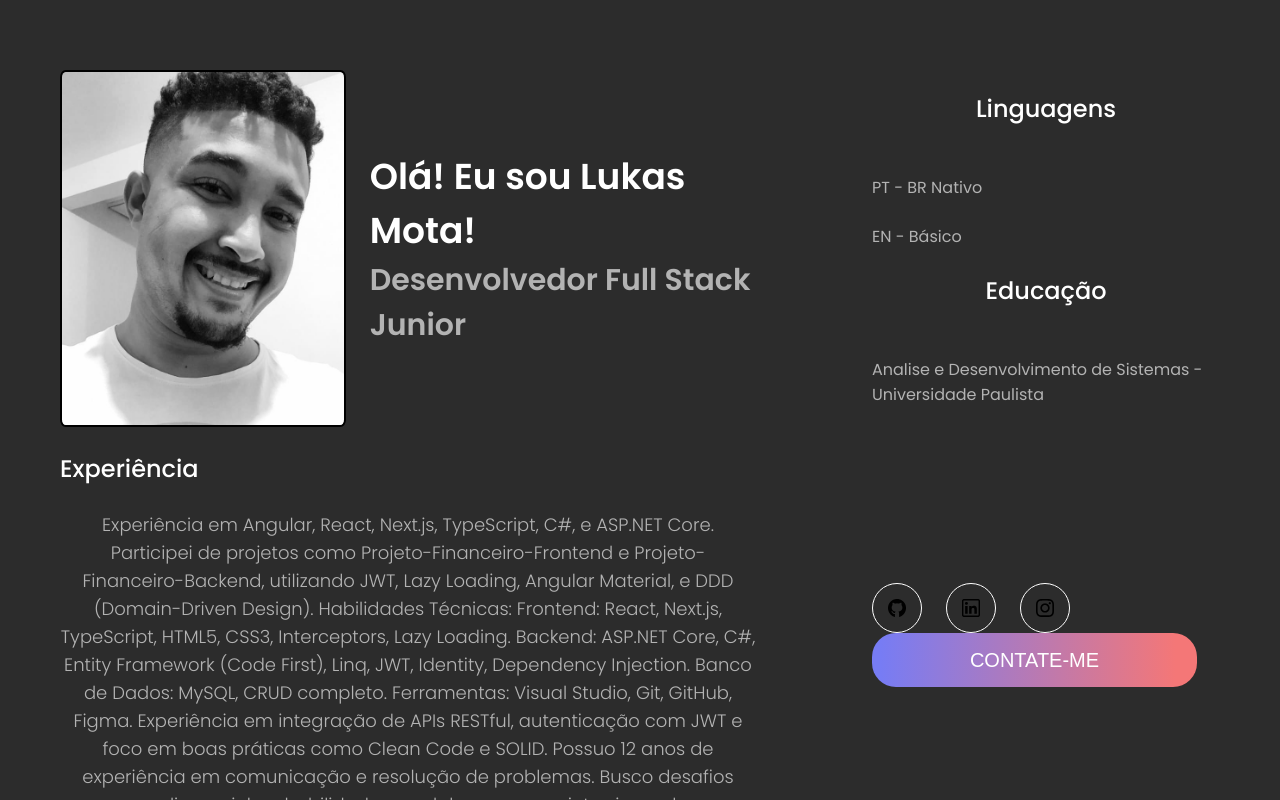
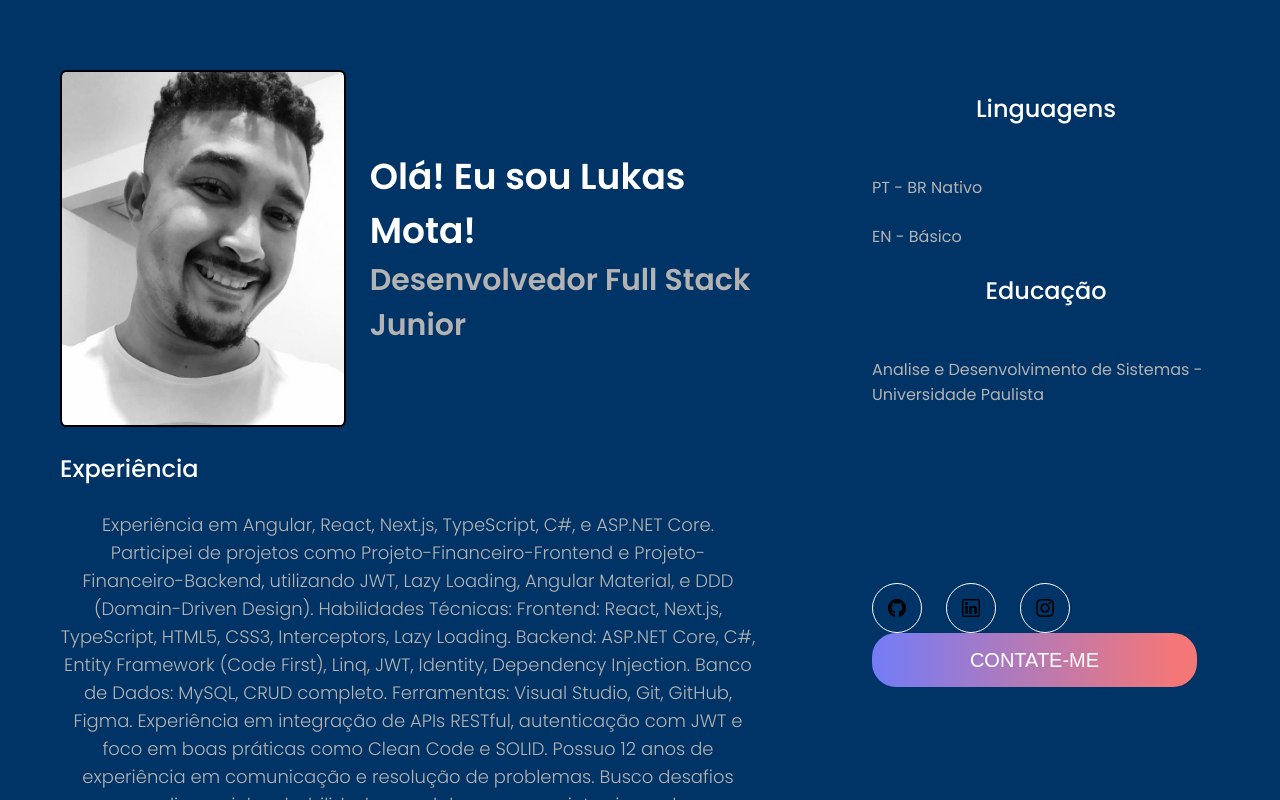
Before and after one commit to Lukascumk/Portifolio, a Next.js app in the folder my-portifolio/: page / in a window 1280 px wide. Built offline with nearby package versions, Linux system fonts and the light colour scheme.

Commit message:
Atualizar o globals.scss
Mudei a cor da root

```diff
--- a/my-portifolio/src/app/globals.scss
+++ b/my-portifolio/src/app/globals.scss
@@ -2,7 +2,7 @@
 
   --text-primary:white;
   --text-secondary:#B3b3b3;
-  --bg-primary: #2c2c2c;
+  --bg-primary: #003366;
 }
 
 * {
```
